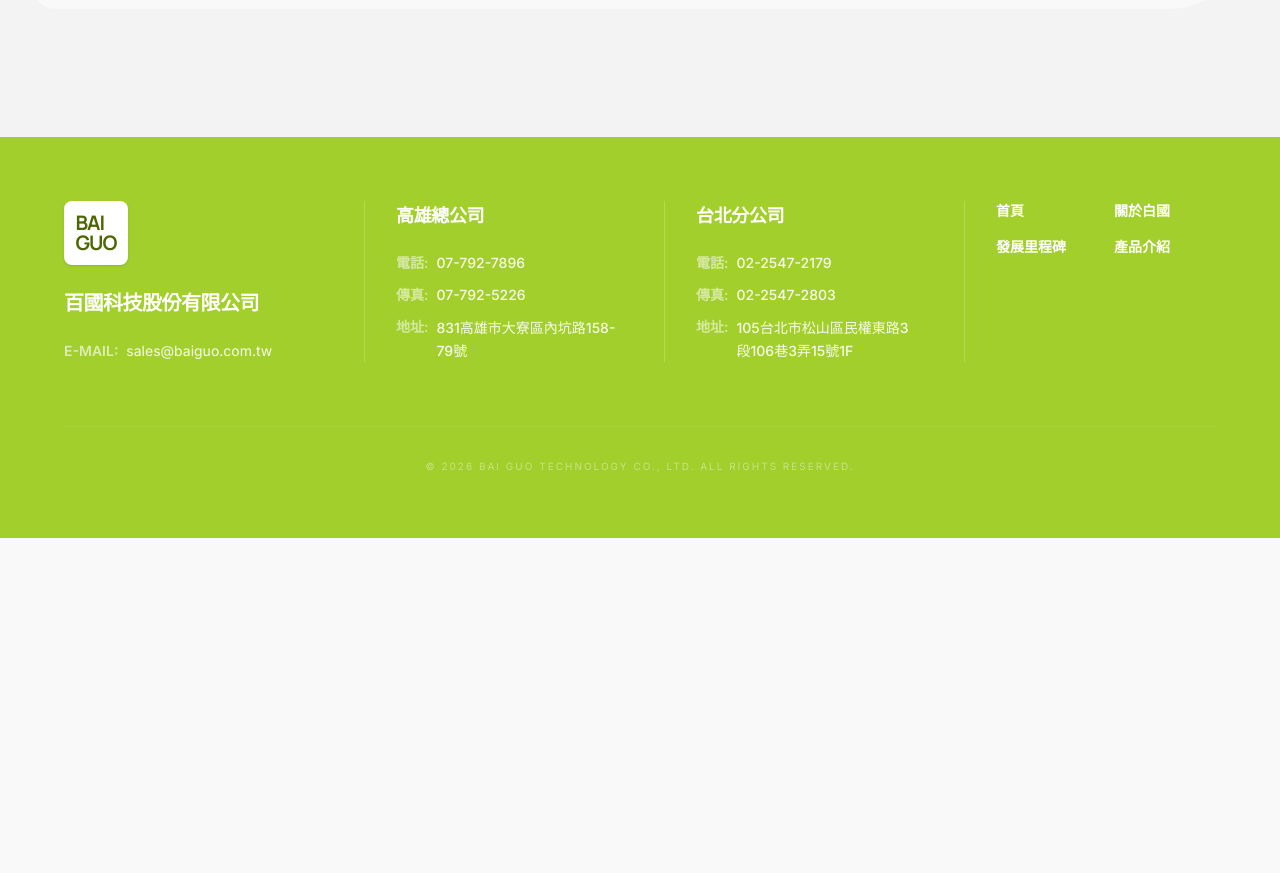
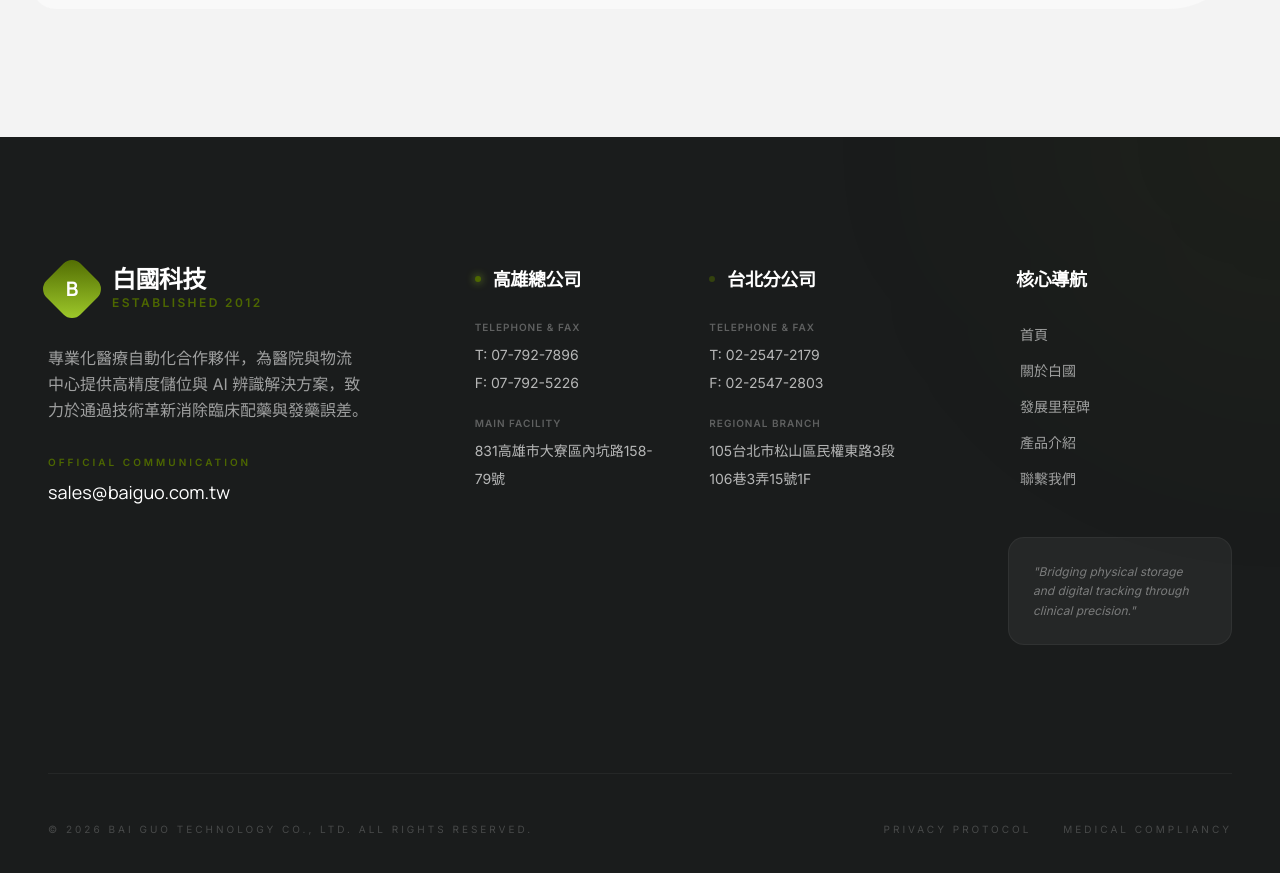
Before and after one commit to mrae43/company-profile-seo, a React (Vite) app: page / in a window 1280 px wide. Shown: the part 6700-7573 px from the top of the page. Before the commit the page ends 7238 px from the top, so only its background shows below. Built offline with nearby package versions, Linux system fonts and the light colour scheme.

Commit message:
feat: upgrade footer component to production grade

```diff
--- a/src/components/layout/Footer.jsx
+++ b/src/components/layout/Footer.jsx
@@ -6,6 +6,7 @@ export default function Footer() {
     { name: '關於白國', path: '/about' },
     { name: '發展里程碑', path: '/milestones' },
     { name: '產品介紹', path: '/products' },
+    { name: '聯繫我們', path: '/contact' },
   ];
 
   const contactInfo = {
@@ -24,93 +25,118 @@ export default function Footer() {
   };
 
   return (
-    <footer className="bg-primary-container text-white py-16 px-4 md:px-8 lg:px-16 overflow-hidden">
-      <div className="max-w-7xl mx-auto grid grid-cols-1 md:grid-cols-2 lg:grid-cols-4 gap-12 relative">
+    <footer className="bg-on-surface text-surface py-20 lg:py-32 relative overflow-hidden">
+      {/* Background Accent - Subtle glow to represent "AI Pulse" */}
+      <div className="absolute top-0 right-0 w-[500px] h-[500px] bg-primary/5 rounded-full blur-[120px] -translate-y-1/2 translate-x-1/2 pointer-events-none" />
 
-        {/* Section 1: Company Identity */}
-        <section className="flex flex-col space-y-6">
+      <div className="max-w-7xl mx-auto px-6 sm:px-10 lg:px-12 relative z-10">
+        <div className="grid grid-cols-1 lg:grid-cols-12 gap-16 lg:gap-24">
+
+          {/* Section 1: Brand Identity & Heritage */}
+          <div className="lg:col-span-4 space-y-8">
+            <Link to="/" className="group flex items-center gap-4">
+              <div className="relative w-12 h-12 flex items-center justify-center">
+                <div className="absolute inset-0 bg-primary-gradient rounded-xl transform rotate-45 group-hover:rotate-90 transition-transform duration-700 ease-out" />
+                <span className="relative z-10 text-white font-display font-bold text-xl">B</span>
+              </div>
+              <div className="flex flex-col">
+                <span className="text-2xl font-display font-bold text-white leading-none tracking-tight">
+                  白國科技
+                </span>
+                <span className="text-xs font-sans font-semibold uppercase tracking-[0.2em] text-primary leading-tight mt-1">
+                  Established 2012
+                </span>
+              </div>
+            </Link>
+
+            <p className="text-surface/60 font-sans leading-relaxed max-w-sm text-balance">
+              專業化醫療自動化合作夥伴，為醫院與物流中心提供高精度儲位與 AI 辨識解決方案，致力於通過技術革新消除臨床配藥與發藥誤差。
+            </p>
+
             <div className="flex flex-col space-y-2">
-            <div className="w-16 h-16 bg-white rounded-lg flex items-center justify-center shadow-sm">
-              {/* Simple Logo Placeholder based on Image */}
-              <div className="text-primary font-display font-black text-xl leading-none tracking-tighter">
-                BAI<br />GUO
+              <span className="text-[10px] uppercase tracking-[0.3em] text-primary font-bold">Official Communication</span>
+              <a href="mailto:sales@baiguo.com.tw" className="text-lg font-display text-white hover:text-primary transition-colors">
+                sales@baiguo.com.tw
+              </a>
             </div>
           </div>
-            <h2 className="font-display font-bold text-xl tracking-tight mt-4">
-              百國科技股份有限公司
-            </h2>
+
+          {/* Section 2: Contact Matrix */}
+          <div className="lg:col-span-5 grid grid-cols-1 sm:grid-cols-2 gap-12 sm:gap-8">
+            {/* Kaohsiung HQ */}
+            <section className="space-y-6">
+              <div className="flex items-center gap-3">
+                <div className="w-1.5 h-1.5 bg-primary rounded-full shadow-[0_0_8px_rgba(163,207,45,0.8)]" />
+                <h3 className="font-display font-bold text-lg text-white">{contactInfo.kaohsiung.title}</h3>
               </div>
-          <div className="text-sm font-light opacity-90">
-            <span className="font-bold mr-2 text-white/70">E-MAIL:</span>
-            sales@baiguo.com.tw
+              <address className="not-italic space-y-4 text-sm text-surface/70 leading-loose">
+                <div className="flex flex-col">
+                  <span className="text-[10px] uppercase font-bold text-white/30 tracking-widest mb-1">Telephone & Fax</span>
+                  <p>T: {contactInfo.kaohsiung.phone}</p>
+                  <p>F: {contactInfo.kaohsiung.fax}</p>
                 </div>
+                <div className="flex flex-col">
+                  <span className="text-[10px] uppercase font-bold text-white/30 tracking-widest mb-1">Main Facility</span>
+                  <p className="pr-4">{contactInfo.kaohsiung.address}</p>
+                </div>
+              </address>
             </section>
 
-        {/* Section 2: Kaohsiung Office */}
-        <section className="relative lg:pl-8">
-          {/* Ghost Border - visible only on desktop */}
-          <div className="hidden lg:block absolute left-0 top-0 bottom-0 w-px bg-white/20"></div>
+            {/* Taipei Branch */}
+            <section className="space-y-6">
+              <div className="flex items-center gap-3">
+                <div className="w-1.5 h-1.5 bg-primary/50 rounded-full" />
+                <h3 className="font-display font-bold text-lg text-white">{contactInfo.taipei.title}</h3>
+              </div>
+              <address className="not-italic space-y-4 text-sm text-surface/70 leading-loose">
+                <div className="flex flex-col">
+                  <span className="text-[10px] uppercase font-bold text-white/30 tracking-widest mb-1">Telephone & Fax</span>
+                  <p>T: {contactInfo.taipei.phone}</p>
+                  <p>F: {contactInfo.taipei.fax}</p>
+                </div>
+                <div className="flex flex-col">
+                  <span className="text-[10px] uppercase font-bold text-white/30 tracking-widest mb-1">Regional Branch</span>
+                  <p className="pr-4">{contactInfo.taipei.address}</p>
+                </div>
+              </address>
+            </section>
+          </div>
 
-          <h3 className="font-display font-bold text-lg mb-6">{contactInfo.kaohsiung.title}</h3>
-          <ul className="space-y-3 text-sm font-medium opacity-90">
-            <li className="flex gap-2">
-              <span className="font-bold opacity-60">電話:</span>
-              {contactInfo.kaohsiung.phone}
-            </li>
-            <li className="flex gap-2">
-              <span className="font-bold opacity-60">傳真:</span>
-              {contactInfo.kaohsiung.fax}
-            </li>
-            <li className="flex gap-2">
-              <span className="font-bold opacity-60 shrink-0">地址:</span>
-              <span className="leading-relaxed">{contactInfo.kaohsiung.address}</span>
-            </li>
-          </ul>
-        </section>
-
-        {/* Section 3: Taipei Office */}
-        <section className="relative lg:pl-8">
-          <div className="hidden lg:block absolute left-0 top-0 bottom-0 w-px bg-white/20"></div>
-
-          <h3 className="font-display font-bold text-lg mb-6">{contactInfo.taipei.title}</h3>
-          <ul className="space-y-3 text-sm font-medium opacity-90">
-            <li className="flex gap-2">
-              <span className="font-bold opacity-60">電話:</span>
-              {contactInfo.taipei.phone}
-            </li>
-            <li className="flex gap-2">
-              <span className="font-bold opacity-60">傳真:</span>
-              {contactInfo.taipei.fax}
-            </li>
-            <li className="flex gap-2">
-              <span className="font-bold opacity-60 shrink-0">地址:</span>
-              <span className="leading-relaxed">{contactInfo.taipei.address}</span>
-            </li>
-          </ul>
-        </section>
-
-        {/* Section 4: Navigation Links */}
-        <section className="relative lg:pl-8">
-          <div className="hidden lg:block absolute left-0 top-0 bottom-0 w-px bg-white/20"></div>
-
-          <div className="grid grid-cols-2 gap-x-4 gap-y-4">
+          {/* Section 3: Navigation Quick Links */}
+          <div className="lg:col-span-3 space-y-8">
+            <h3 className="font-display font-bold text-lg text-white px-0 sm:px-2">核心導航</h3>
+            <nav className="flex flex-col space-y-4">
               {navItems.map((item) => (
                 <Link
                   key={item.name}
                   to={item.path}
-                className="text-sm font-bold hover:text-white/70 transition-all duration-300 transform hover:translate-x-1"
+                  className="group flex items-center gap-3 text-sm font-medium text-surface/60 hover:text-white transition-all duration-300"
                 >
+                  <span className="w-0 group-hover:w-4 h-px bg-primary transition-all duration-500 overflow-hidden" />
                   {item.name}
                 </Link>
               ))}
+            </nav>
+
+            <div className="mt-12 bg-white/5 p-6 rounded-2xl border border-white/5">
+              <p className="text-xs text-surface/40 leading-relaxed font-sans italic">
+                "Bridging physical storage and digital tracking through clinical precision."
+              </p>
             </div>
-        </section>
+          </div>
 
         </div>
 
         {/* Bottom bar for legal/copyright */}
-      <div className="mt-16 pt-8 border-t border-white/10 text-[10px] uppercase tracking-[0.2em] opacity-40 text-center">
-        © {new Date().getFullYear()} BAI GUO TECHNOLOGY CO., LTD. All Rights Reserved.
+        <div className="mt-20 lg:mt-32 pt-12 border-t border-white/5 flex flex-col md:flex-row justify-between items-center gap-6">
+          <p className="text-[10px] uppercase tracking-[0.3em] text-white/20">
+            © {new Date().getFullYear()} BAI GUO TECHNOLOGY CO., LTD. ALL RIGHTS RESERVED.
+          </p>
+          <div className="flex gap-8">
+            <span className="text-[10px] uppercase tracking-[0.3em] text-white/20 hover:text-primary transition-colors cursor-default">Privacy Protocol</span>
+            <span className="text-[10px] uppercase tracking-[0.3em] text-white/20 hover:text-primary transition-colors cursor-default">Medical Compliancy</span>
+          </div>
+        </div>
       </div>
     </footer>
   );
```
Lines whose indentation alone changed are shown as unchanged.
